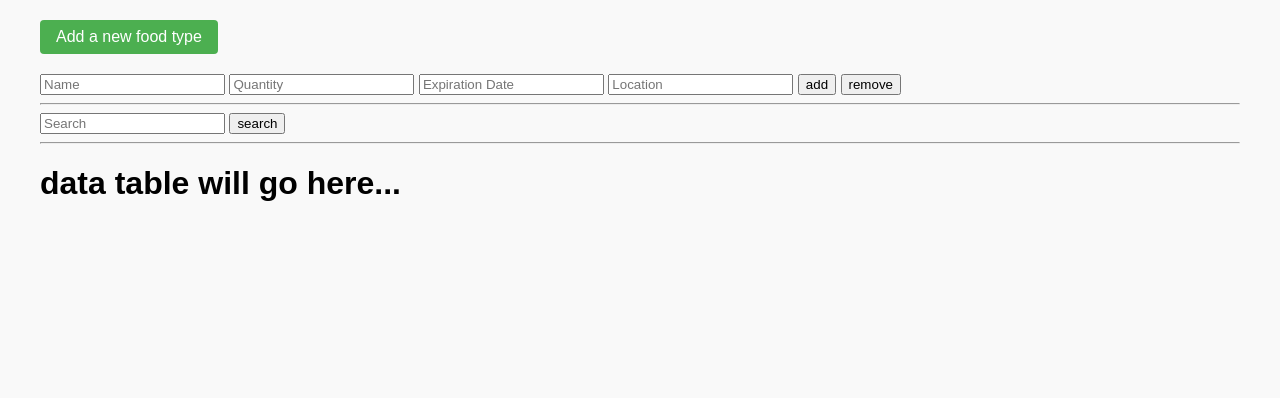
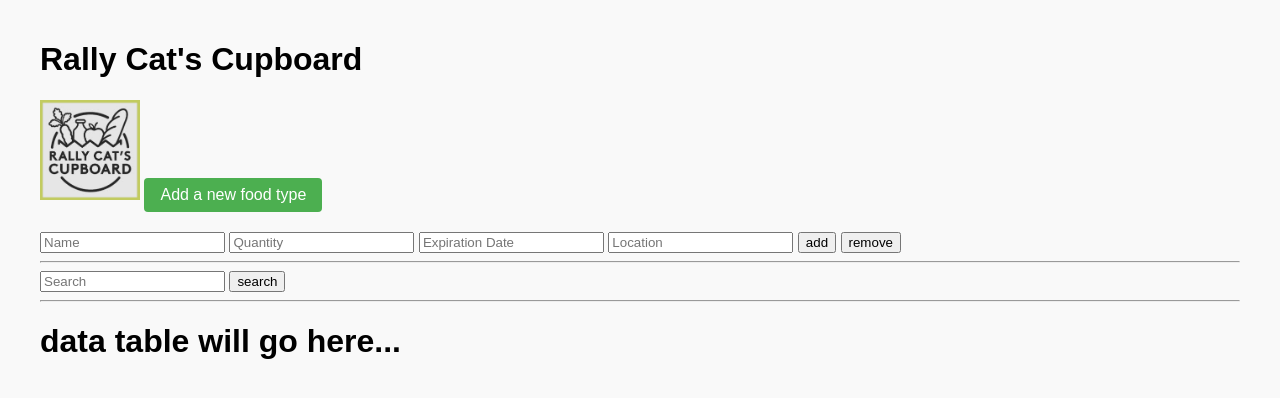
Before and after one commit to UVMHacks2025/hackathon-group-13, a Flask app: page / in a window 1280 px wide. Shown: the top 398 px of the page. Run offline with Flask 3, Linux system fonts and the light colour scheme.

Commit message:
div class header

```diff
--- a/app.py
+++ b/app.py
@@ -33,4 +33,4 @@ if __name__ =='__main__':
     # create_db.add_live_food(cur, 1, 'orange', '2025-01-12', 2, "L1")
     # res = create_db.search_item_by(cur, 'name', 'orange')
     # print(res[0])
-    app.run()
+    app.run(debug=True)
--- a/static/styles.css
+++ b/static/styles.css
@@ -19,3 +19,12 @@ a {
 a:hover {
     background-color: #45a049;
 }
+
+.header {
+    display: inline;
+}
+
+img {
+    width: 100px;
+    height: 100px;
+}
--- a/templates/item_inventory.html
+++ b/templates/item_inventory.html
@@ -6,6 +6,10 @@
     <link rel="stylesheet" href="../static/styles.css">
 </head>
 <body>
+    <div class="header">
+        <h1>Rally Cat's Cupboard</h1>
+        <img src="{{ url_for('static', filename='rally_cat_cupboard.png') }}" alt="Logo" class="logo">
+    </div>
     <a href="/new_item">Add a new food type</a>
     <form id="inventory-form" method="post">
         <div class="add_remove">
```
